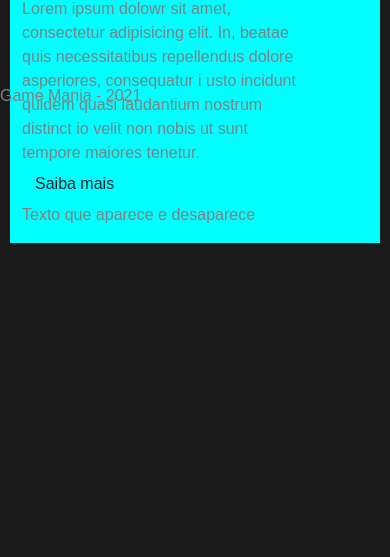
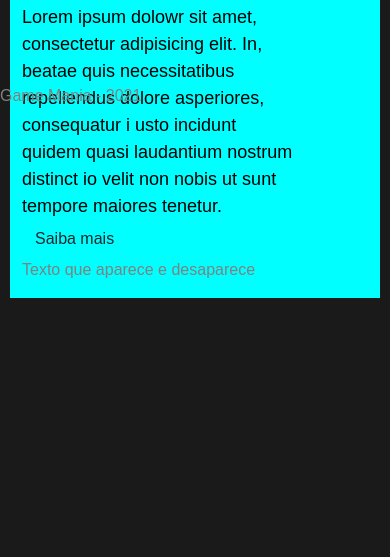
Before and after one commit to CODEbugging3000/Game_Mania, a plain HTML site: page Index.html in a window 390 px wide. Shown: the part 287-844 px from the top of the page. Drawn offline with nearby package versions, Linux system fonts and the light colour scheme.

Commit message:
little changes on style.css file

```diff
--- a/style.css
+++ b/style.css
@@ -28,15 +28,16 @@ h1 {
   width: 80%;
 }
 
-.banner-home.texto-menu h1{
+.banner-home .texto-menu h1{
   font-size: 40px;
   width: 80%;
 }
 
-.banner-home.texto-menu p{
+.banner-home .texto-menu p1{
   font-size: 18px;
   margin: 30px 0px;
   width: 100%;
+  color:#000;
 }
 
 .banner-home .texto-menu .btn{
```
